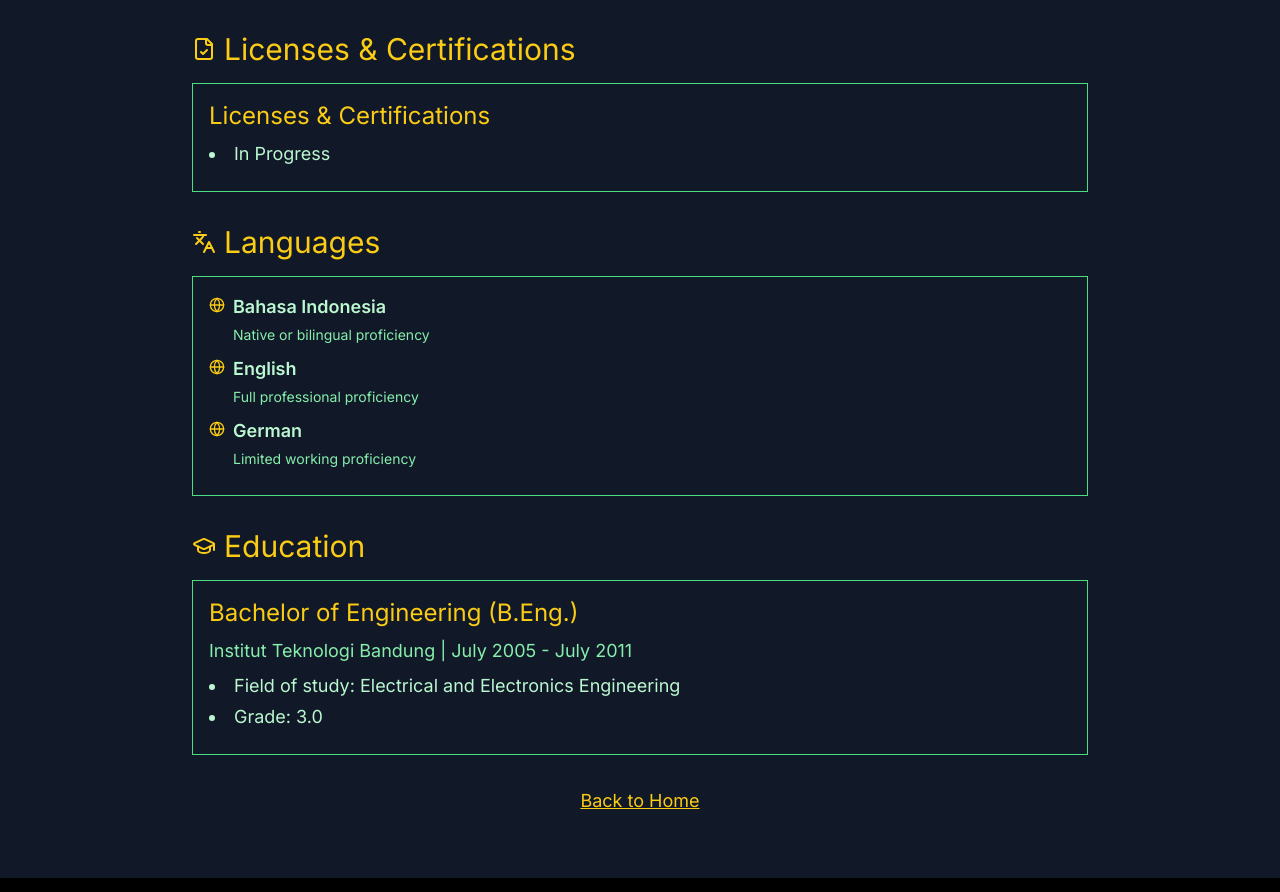
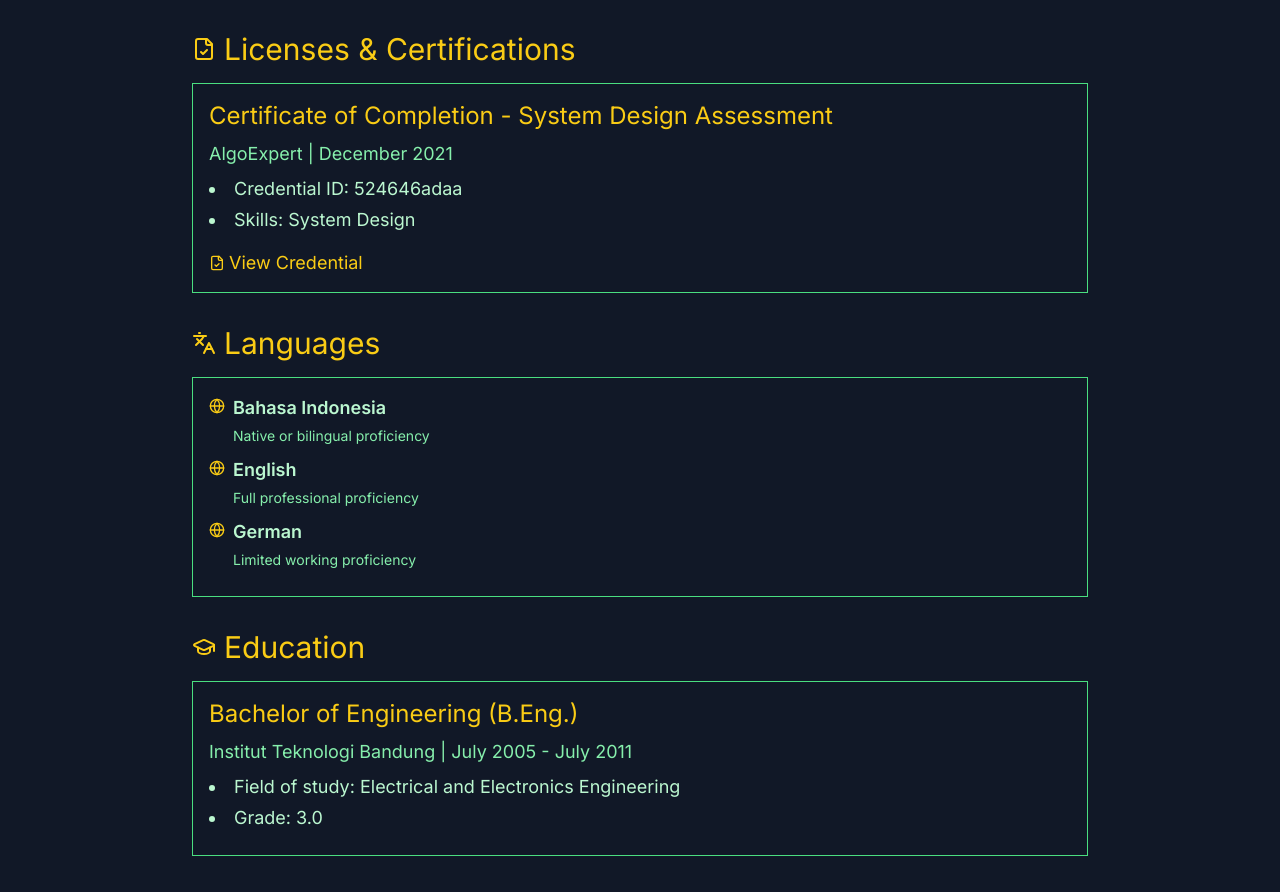
Before and after one commit to wahidyankf/wahidyankf-web, a Next.js app: page /cv in a window 1280 px wide. Shown: the part 1196-2088 px from the top of the page. Built offline with nearby package versions, Linux system fonts and the light colour scheme.

Commit message:
update cv section

```diff
--- a/src/app/cv/page.tsx
+++ b/src/app/cv/page.tsx
@@ -68,10 +68,13 @@ const cvData: CVEntry[] = [
     type: "honor",
   },
   {
-    title: "Licenses & Certifications",
-    organization: "",
-    period: "",
-    details: ["In Progress"],
+    title: "Certificate of Completion - System Design Assessment",
+    organization: "AlgoExpert",
+    period: "December 2021",
+    details: ["Credential ID: 524646adaa", "Skills: System Design"],
+    links: {
+      credential: "https://certificate.algoexpert.io/SE-524646adaa",
+    },
     type: "certification",
   },
   {
@@ -172,6 +175,7 @@ const CVEntryComponent = ({ entry }: { entry: CVEntry }) => (
             {key === "linkedin" && <Linkedin className="w-4 h-4 mr-1" />}
             {key === "website" && <Globe className="w-4 h-4 mr-1" />}
             {key === "email" && <Mail className="w-4 h-4 mr-1" />}
+            {key === "credential" && <FileCheck className="w-4 h-4 mr-1" />}
             {key === "github"
               ? "GitHub"
               : key === "githubOrg"
@@ -182,6 +186,8 @@ const CVEntryComponent = ({ entry }: { entry: CVEntry }) => (
               ? "Website"
               : key === "email"
               ? "Email"
+              : key === "credential"
+              ? "View Credential"
               : key}
           </a>
         ))}
```
